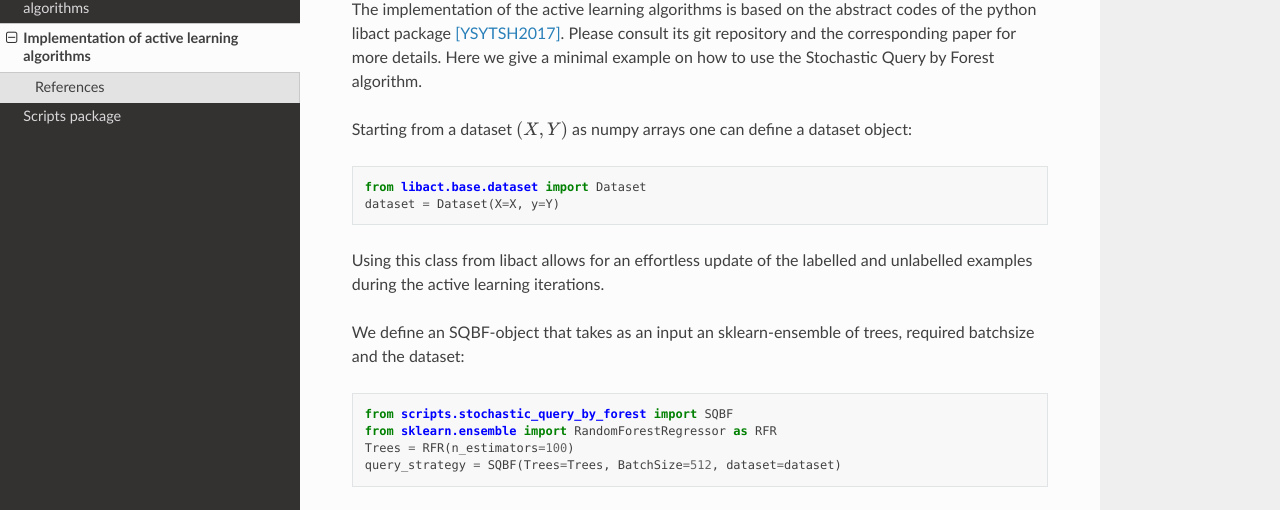
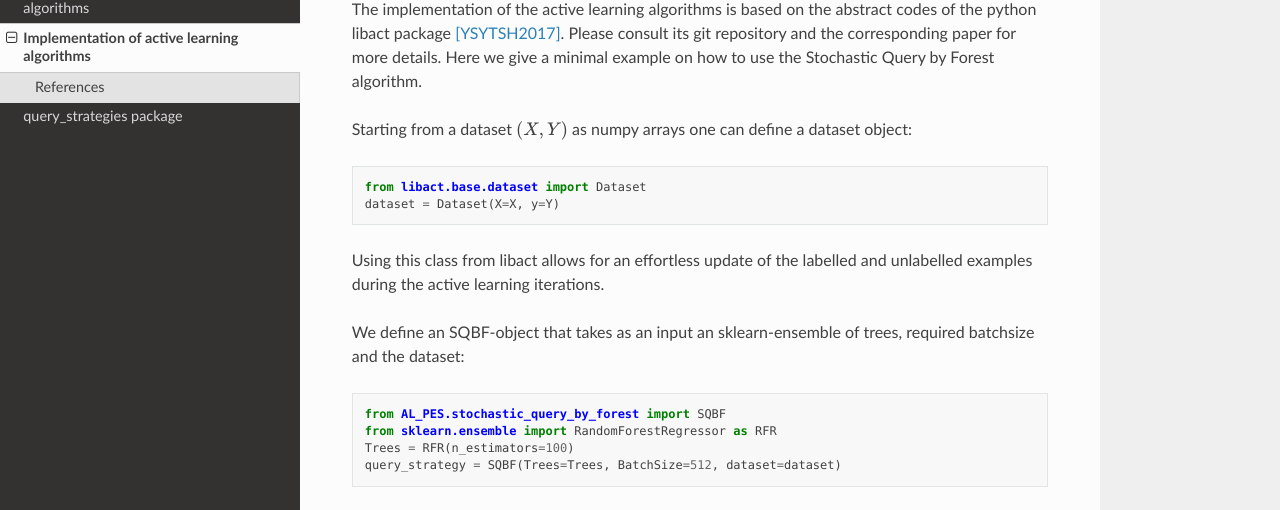
Before and after one commit to CFEL-CMI/Active-Learning-of-PES, a Sphinx documentation site: the page built from docs/source/Implementation/imp_details.rst, in a window 1280 px wide and 1222 px high. Shown: the part 162-672 px from the top of the window. Built offline with Sphinx 7.4.7 and the Read the Docs theme 2.0.0, drawn with Linux system fonts in a browser that asks for light colours.

Commit message:
update documentation accordingly

```diff
--- a/docs/source/Implementation/imp_details.rst
+++ b/docs/source/Implementation/imp_details.rst
@@ -19,7 +19,7 @@ active learning iterations.
 We define an SQBF-object that takes as an input an sklearn-ensemble of trees, required batchsize and the
 dataset::
 
-    from scripts.stochastic_query_by_forest import SQBF
+    from AL_PES.stochastic_query_by_forest import SQBF
     from sklearn.ensemble import RandomForestRegressor as RFR
     Trees = RFR(n_estimators=100)
     query_strategy = SQBF(Trees=Trees, BatchSize=512, dataset=dataset)
```
Also changed, not shown: docs/source/modules/scripts.rst (+2 -13 lines).
